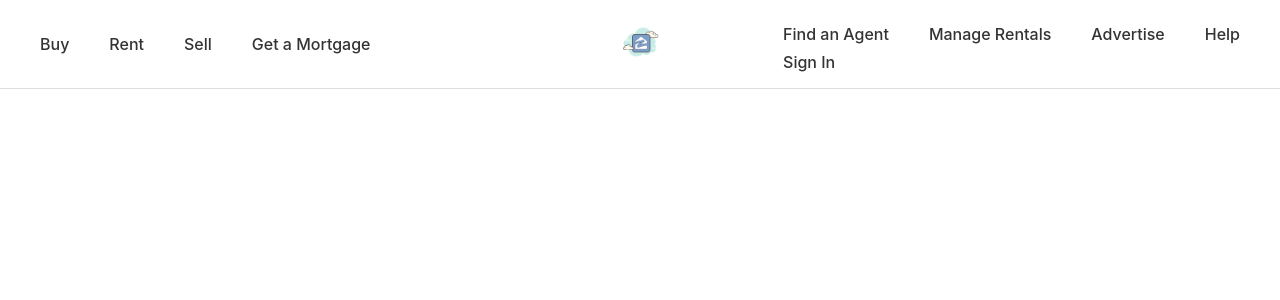
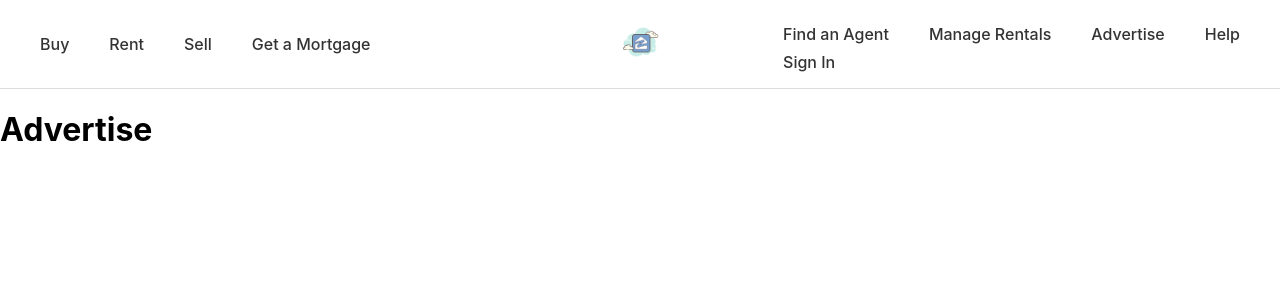
Before and after one commit to Ejimone/zillow-frontend, a React (Create React App) app: page /advertise in a window 1280 px wide. Shown: the top 300 px of the page. Built offline with nearby package versions, Linux system fonts and the light colour scheme.

Commit message:
Add new pages and update routing in App component; implement FindAgent, ManageRentals, Advertise, and Help components

```diff
--- a/src/App.js
+++ b/src/App.js
@@ -6,6 +6,10 @@ import Buy from './pages/Buy';
 import Rent from './pages/Rent';
 import Sell from './pages/Sell';
 import Mortgage from './pages/Mortgage';
+import FindAgent from './pages/FindAgent';
+import ManageRentals from './pages/ManageRentals';
+import Advertise from './pages/Advertise';
+import Help from './pages/Help';
 
 function App() {
   return (
@@ -18,6 +22,10 @@ function App() {
           <Route path="/rent" element={<Rent />} />
           <Route path="/sell" element={<Sell />} />
           <Route path="/mortgage" element={<Mortgage />} />
+          <Route path="/find-agent" element={<FindAgent />} />
+          <Route path="/manage-rentals" element={<ManageRentals />} />
+          <Route path="/advertise" element={<Advertise />} />
+          <Route path="/help" element={<Help />} />
         </Routes>
       </div>
     </Router>
--- a/src/components/nav.jsx
+++ b/src/components/nav.jsx
@@ -46,10 +46,10 @@ const Nav = () => {
       {!isMobile && (
         <div className="nav-right">
           <div className="nav-links">
-            <a href="#agent">Find an Agent</a>
-            <a href="#rentals">Manage Rentals</a>
-            <a href="#advertise">Advertise</a>
-            <a href="#help">Help</a>
+            <Link to="/find-agent">Find an Agent</Link>
+            <Link to="/manage-rentals">Manage Rentals</Link>
+            <Link to="/advertise">Advertise</Link>
+            <Link to="/help">Help</Link>
           </div>
           <a href="#signin" className="nav-signin">
             Sign In
@@ -71,10 +71,10 @@ const Nav = () => {
           <Link to="/rent">Rent</Link>
           <Link to="/sell">Sell</Link>
           <Link to="/mortgage">Get a Mortgage</Link>
-          <a href="#agent">Find an Agent</a>
-          <a href="#rentals">Manage Rentals</a>
-          <a href="#advertise">Advertise</a>
-          <a href="#help">Help</a>
+          <Link to="/find-agent">Find an Agent</Link>
+          <Link to="/manage-rentals">Manage Rentals</Link>
+          <Link to="/advertise">Advertise</Link>
+          <Link to="/help">Help</Link>
           <a href="#signin">Sign In</a>
         </div>
       )}
--- a/src/pages/Advertise.jsx
+++ b/src/pages/Advertise.jsx
@@ -0,0 +1,12 @@
+import React from 'react';
+
+const Advertise = () => {
+  return (
+    <div>
+      <h1>Advertise</h1>
+      {/* Advertising information will go here */}
+    </div>
+  );
+};
+
+export default Advertise;
--- a/src/pages/FindAgent.jsx
+++ b/src/pages/FindAgent.jsx
@@ -0,0 +1,12 @@
+import React from 'react';
+
+const FindAgent = () => {
+  return (
+    <div>
+      <h1>Find an Agent</h1>
+      {/* Agent search and listings will go here */}
+    </div>
+  );
+};
+
+export default FindAgent;
--- /dev/null
+++ b/src/pages/Help.jsx
@@ -0,0 +1,12 @@
+import React from 'react';
+
+const Help = () => {
+  return (
+    <div>
+      <h1>Help Center</h1>
+      {/* Help and support information will go here */}
+    </div>
+  );
+};
+
+export default Help;
--- a/src/pages/ManageRentals.jsx
+++ b/src/pages/ManageRentals.jsx
@@ -0,0 +1,12 @@
+import React from 'react';
+
+const ManageRentals = () => {
+  return (
+    <div>
+      <h1>Manage Rentals</h1>
+      {/* Rental management tools will go here */}
+    </div>
+  );
+};
+
+export default ManageRentals;
```
